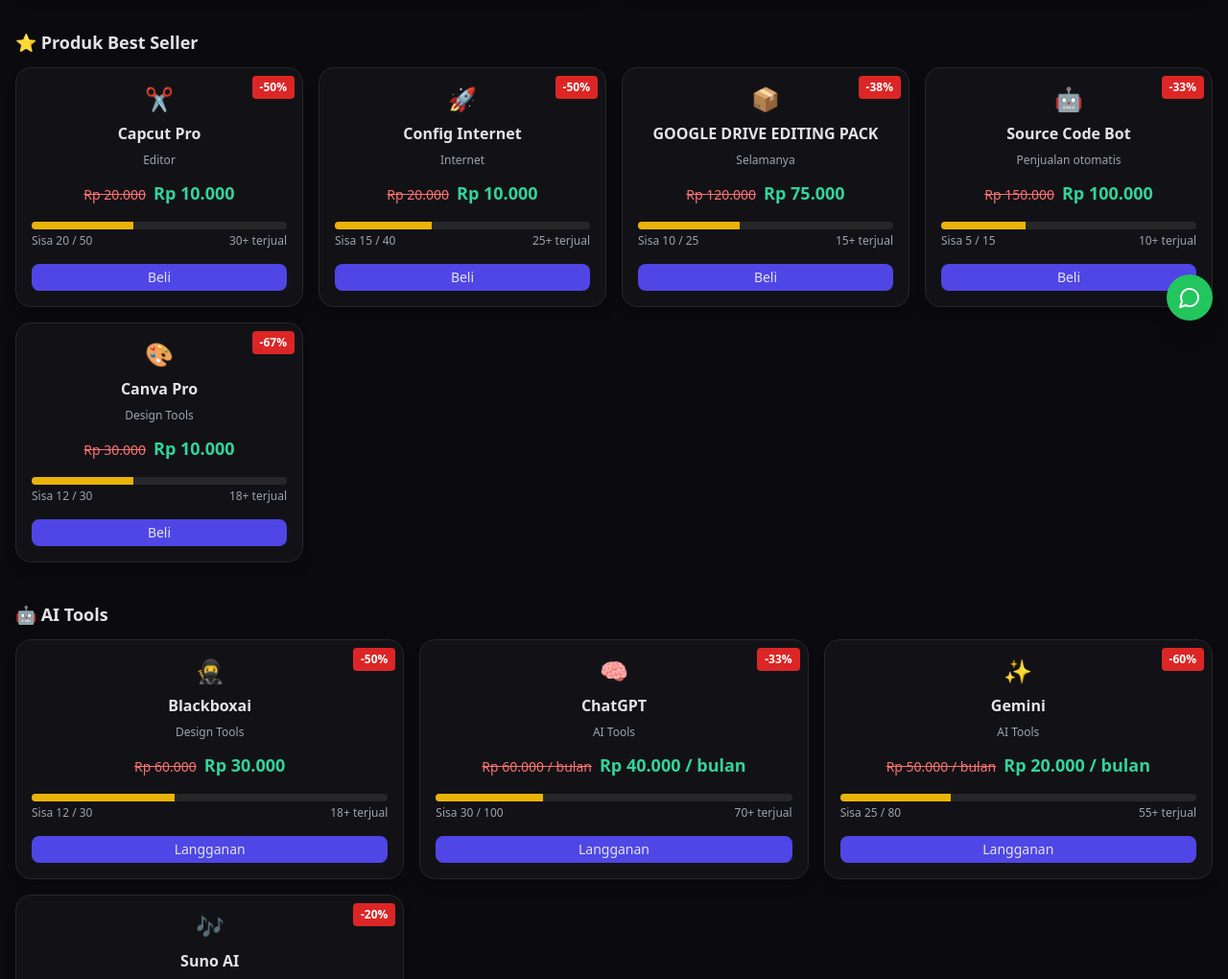
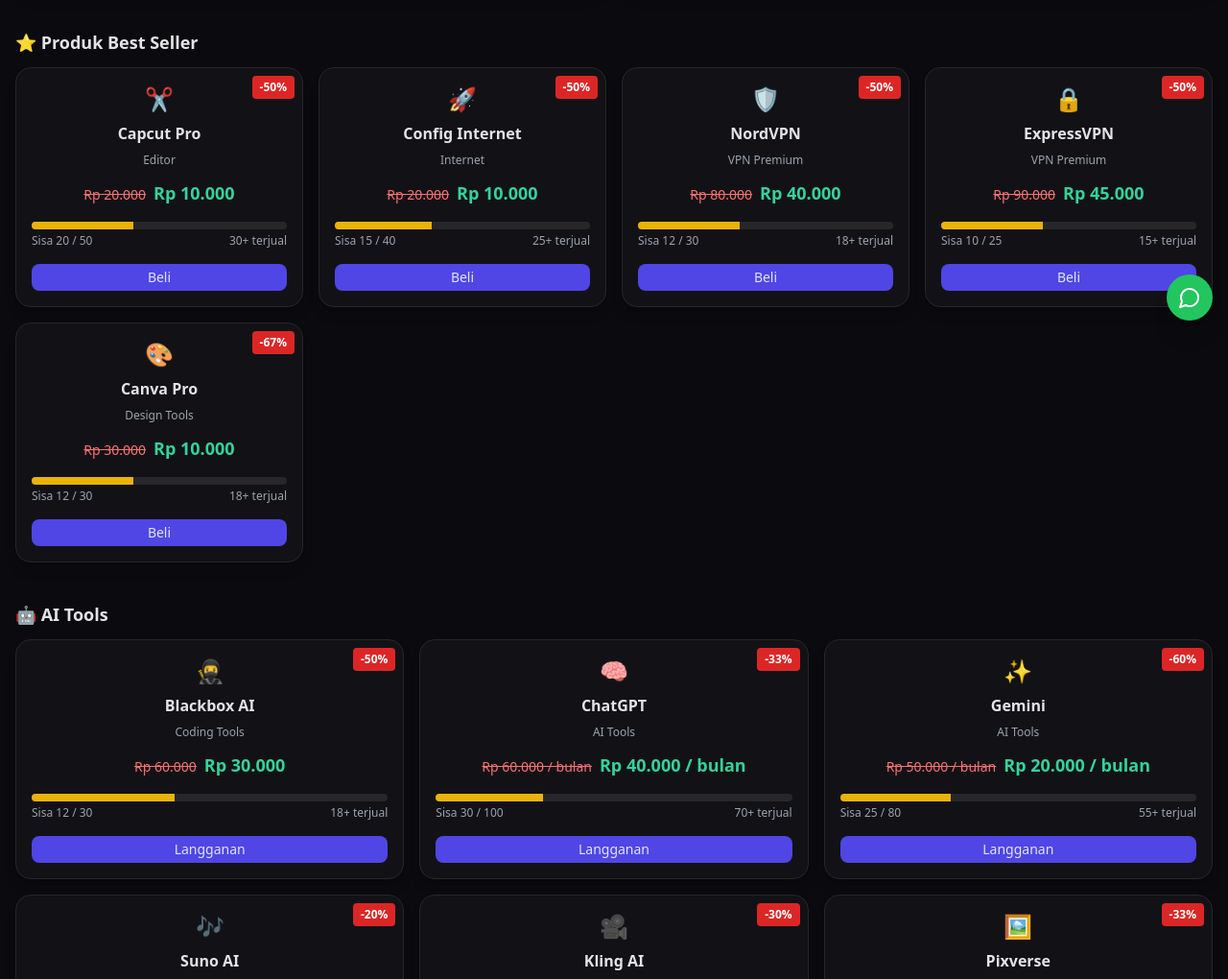
Before and after one commit to emhatech/emhatech-store, a Next.js app: page / in a window 1280 px wide. Shown: the part 450-1470 px from the top of the page at 96% size. Built offline with nearby package versions, Linux system fonts and the light colour scheme.

Commit message:
page.tsx

```diff
--- a/app/page.tsx
+++ b/app/page.tsx
@@ -29,17 +29,19 @@
 const bestSellers = [
   { id: "capcut", title: "Capcut Pro", subtitle: "Editor", emoji:"✂️", price:"Rp 20.000", discountPrice:"Rp 10.000", stock: 20, maxStock: 50, sold: 30 },
   { id: "config internet", title: "Config Internet", subtitle: "Internet", emoji:"🚀", price:"Rp 20.000", discountPrice:"Rp 10.000", stock: 15, maxStock: 40, sold: 25 },
-  { id: "gdrive", title: "GOOGLE DRIVE EDITING PACK", subtitle: "Selamanya", emoji:"📦", price:"Rp 120.000", discountPrice:"Rp 75.000", stock: 10, maxStock: 25, sold: 15 },
-  { id: "bot", title: "Source Code Bot", subtitle: "Penjualan otomatis", emoji:"🤖", price:"Rp 150.000", discountPrice:"Rp 100.000", stock: 5, maxStock: 15, sold: 10 },
+  { id: "nordvpn", title: "NordVPN", subtitle: "VPN Premium", emoji:"🛡️", price:"Rp 80.000", discountPrice:"Rp 40.000", stock: 12, maxStock: 30, sold: 18 },
+  { id: "expressvpn", title: "ExpressVPN", subtitle: "VPN Premium", emoji:"🔒", price:"Rp 90.000", discountPrice:"Rp 45.000", stock: 10, maxStock: 25, sold: 15 },
   { id: "canva", title: "Canva Pro", subtitle: "Design Tools", emoji:"🎨", price:"Rp 30.000", discountPrice:"Rp 10.000", stock: 12, maxStock: 30, sold: 18 },
 ];
 
 // AI Tools
 const aiTools = [
-  { id: "blackboxai", title: "Blackboxai", subtitle: "Design Tools", emoji:"🥷", price:"Rp 60.000", discountPrice:"Rp 30.000", stock: 12, maxStock: 30, sold: 18 },
+  { id: "blackboxai", title: "Blackbox AI", subtitle: "Coding Tools", emoji:"🥷", price:"Rp 60.000", discountPrice:"Rp 30.000", stock: 12, maxStock: 30, sold: 18 },
   { id: "chatgpt", title: "ChatGPT", subtitle: "AI Tools", emoji:"🧠", price:"Rp 60.000 / bulan", discountPrice:"Rp 40.000 / bulan", stock: 30, maxStock: 100, sold: 70 },
   { id: "gemini", title: "Gemini", subtitle: "AI Tools", emoji:"✨", price:"Rp 50.000 / bulan", discountPrice:"Rp 20.000 / bulan", stock: 25, maxStock: 80, sold: 55 },
   { id: "suno", title: "Suno AI", subtitle: "Music AI", emoji:"🎶", price:"Rp 250.000 / bulan", discountPrice:"Rp 200.000 / bulan", stock: 18, maxStock: 60, sold: 42 },
+  { id: "klingai", title: "Kling AI", subtitle: "Video AI", emoji:"🎥", price:"Rp 100.000 / bulan", discountPrice:"Rp 70.000 / bulan", stock: 15, maxStock: 40, sold: 25 },
+  { id: "pixverse", title: "Pixverse", subtitle: "Image/Video AI", emoji:"🖼️", price:"Rp 120.000 / bulan", discountPrice:"Rp 80.000 / bulan", stock: 10, maxStock: 25, sold: 15 },
 ];
 
 // Games
@@ -71,7 +73,6 @@
 function Card({children}:{children: React.ReactNode}){
   return <div className="relative bg-zinc-900/60 border border-zinc-800 rounded-2xl p-4 shadow-lg">{children}</div>
 }
-
 function Price({price, discountPrice}:{price:string, discountPrice:string}){
   return (
     <div className="mt-1">
@@ -80,23 +81,16 @@
     </div>
   );
 }
-
 function DiscountBadge({price, discountPrice}:{price:string, discountPrice:string}){
   const off = calcDiscount(price, discountPrice);
   if (!off) return null;
-  return (
-    <div className="absolute top-2 right-2 bg-red-600 text-white text-xs font-bold px-2 py-1 rounded">
-      -{off}%
-    </div>
-  );
+  return <div className="absolute top-2 right-2 bg-red-600 text-white text-xs font-bold px-2 py-1 rounded">-{off}%</div>;
 }
-
 function StockBar({stock, maxStock, sold}:{stock:number, maxStock:number, sold:number}){
   const percent = Math.max(0, Math.min(100, Math.round((stock / maxStock) * 100)));
   let color = "bg-green-500";
   if (percent <= 50) color = "bg-yellow-500";
   if (percent <= 20) color = "bg-red-500";
-
   return (
     <div className="w-full mt-2">
       <div className="w-full h-2 bg-zinc-800 rounded-full overflow-hidden">
@@ -110,7 +104,7 @@
   );
 }
 
-// 🎵 Banner Slideshow dengan Musik
+// Banner Slideshow
 const banners = [
   { src: "/banner1.jpg", alt: "Banner 1" },
   { src: "/banner2.jpg", alt: "Banner 2" },
@@ -133,28 +127,18 @@
     const bgMusic = new Audio("/bg-music.mp3");
     bgMusic.loop = true;
     setAudio(bgMusic);
-    return () => {
-      bgMusic.pause();
-    };
+    return () => { bgMusic.pause(); };
   }, []);
 
   const toggleMusic = () => {
     if (!audio) return;
-    if (playing) {
-      audio.pause();
-    } else {
-      audio.play();
-    }
+    if (playing) { audio.pause(); } else { audio.play(); }
     setPlaying(!playing);
   };
 
   return (
     <div className="relative overflow-hidden rounded-2xl border border-zinc-800">
-      <img
-        src={banners[index].src}
-        alt={banners[index].alt}
-        className="w-full h-48 object-cover transition-all duration-700"
-      />
+      <img src={banners[index].src} alt={banners[index].alt} className="w-full h-48 object-cover transition-all duration-700"/>
       <div className="absolute inset-0 bg-black/50 flex flex-col justify-center p-6">
         <h2 className="text-xl font-bold text-white">
           Tempat Top Up Games Termurah! <br/>
@@ -165,12 +149,7 @@
           <li className="flex items-center gap-2"><Zap className="w-4 h-4"/> Akses cepat & mudah</li>
           <li className="flex items-center gap-2"><Star className="w-4 h-4"/> Dipercaya ribuan gamers</li>
         </ul>
-
-        {/* 🎶 Tombol Musik */}
-        <button
-          onClick={toggleMusic}
-          className="mt-3 px-3 py-1.5 bg-indigo-600 text-white rounded-lg flex items-center gap-2 text-sm"
-        >
+        <button onClick={toggleMusic} className="mt-3 px-3 py-1.5 bg-indigo-600 text-white rounded-lg flex items-center gap-2 text-sm">
           {playing ? <Pause className="w-4 h-4"/> : <Play className="w-4 h-4"/>}
           {playing ? "Pause Musik" : "Putar Musik"}
         </button>
```
